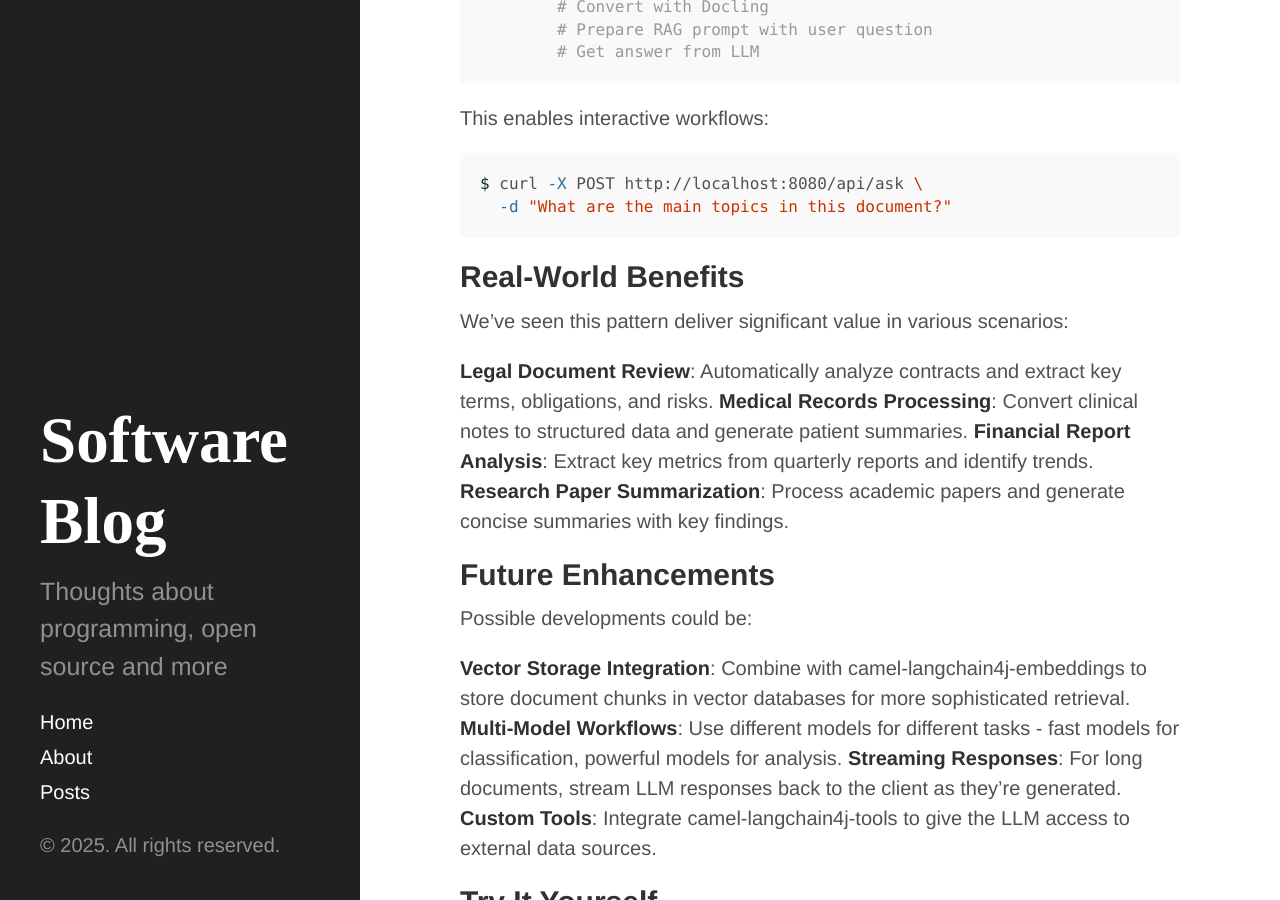
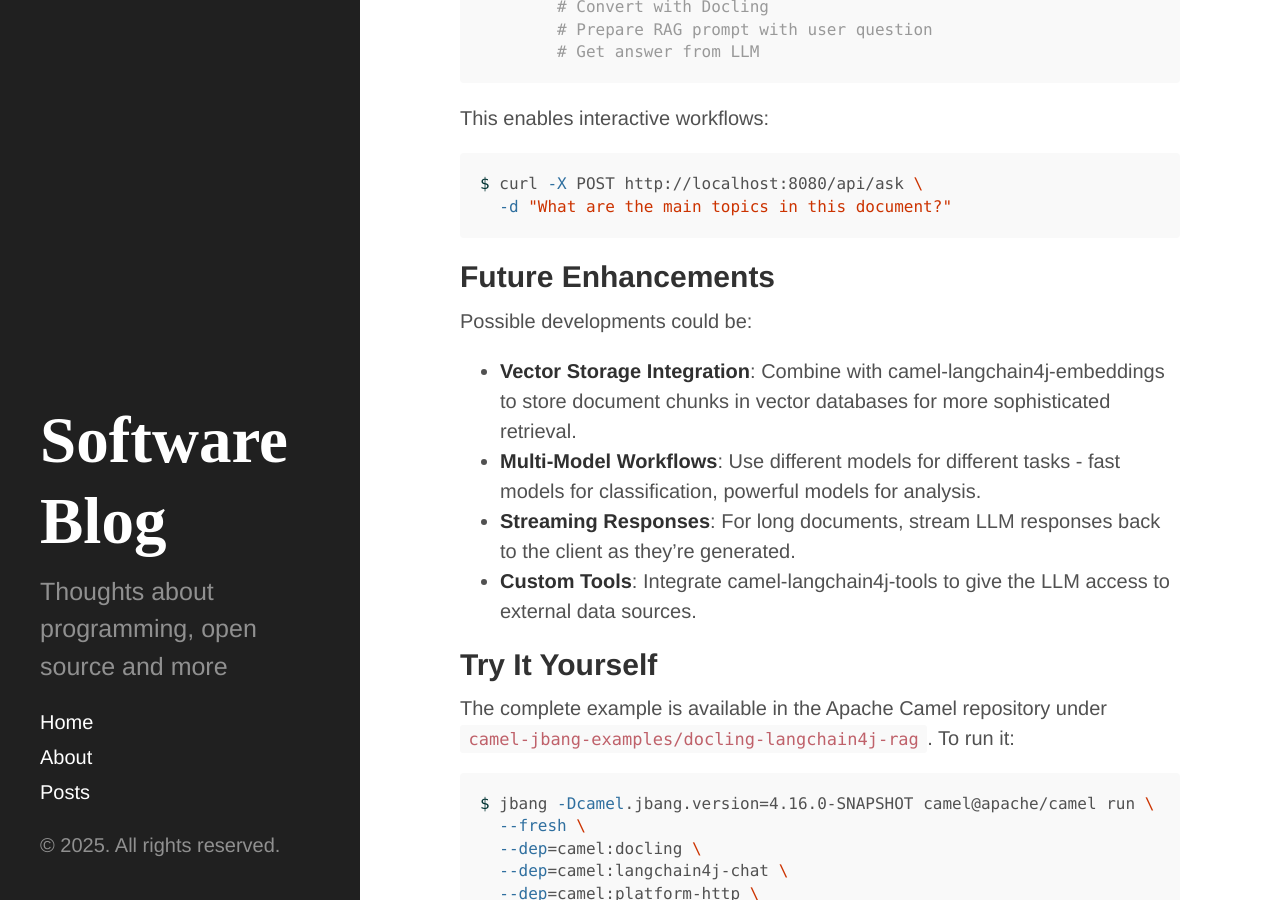
Before and after one commit to oscerd/oscerd.github.io, a Jekyll site: the page built from _posts/2025-10-15-intelligent-document-processing-camel-docling-meet-langchain4j.md, in a window 1280 px wide and 900 px high, scrolled down 5264 px. Built offline with Jekyll 4.4.1, drawn with Linux system fonts in a browser that asks for light colours.

Commit message:
Add a blog post about camel-docling and langchain4j
Signed-off-by: Andrea Cosentino <ancosen@gmail.com>

````diff
--- a/_posts/2025-10-15-intelligent-document-processing-camel-docling-meet-langchain4j.md
+++ b/_posts/2025-10-15-intelligent-document-processing-camel-docling-meet-langchain4j.md
@@ -185,23 +185,14 @@ $ curl -X POST http://localhost:8080/api/ask \
   -d "What are the main topics in this document?"
 ```
 
-## Real-World Benefits
-
-We've seen this pattern deliver significant value in various scenarios:
-
-**Legal Document Review**: Automatically analyze contracts and extract key terms, obligations, and risks.
-**Medical Records Processing**: Convert clinical notes to structured data and generate patient summaries.
-**Financial Report Analysis**: Extract key metrics from quarterly reports and identify trends.
-**Research Paper Summarization**: Process academic papers and generate concise summaries with key findings.
-
 ## Future Enhancements
 
 Possible developments could be:
 
-**Vector Storage Integration**: Combine with camel-langchain4j-embeddings to store document chunks in vector databases for more sophisticated retrieval.
-**Multi-Model Workflows**: Use different models for different tasks - fast models for classification, powerful models for analysis.
-**Streaming Responses**: For long documents, stream LLM responses back to the client as they're generated.
-**Custom Tools**: Integrate camel-langchain4j-tools to give the LLM access to external data sources.
+- **Vector Storage Integration**: Combine with camel-langchain4j-embeddings to store document chunks in vector databases for more sophisticated retrieval.
+- **Multi-Model Workflows**: Use different models for different tasks - fast models for classification, powerful models for analysis.
+- **Streaming Responses**: For long documents, stream LLM responses back to the client as they're generated.
+- **Custom Tools**: Integrate camel-langchain4j-tools to give the LLM access to external data sources.
 
 ## Try It Yourself
 
````
